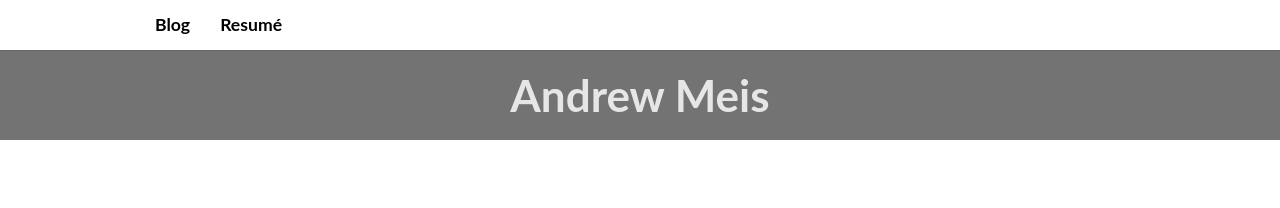
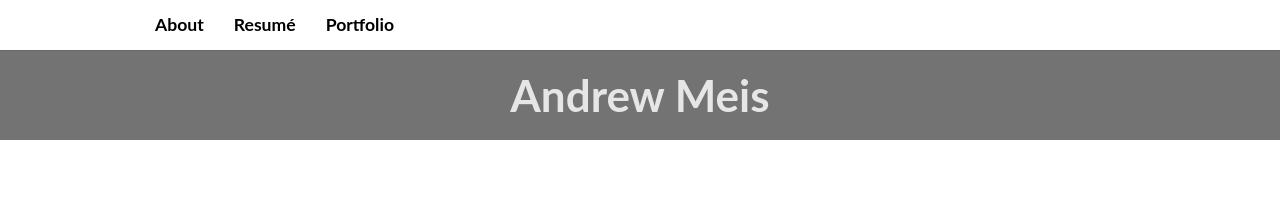
Before and after one commit to meisandrew/meisandrew.github.io, a Jekyll site: the page built from index.html, in a window 1280 px wide. Shown: the top 208 px of the page. Built offline with Jekyll 4.4.1, drawn with Linux system fonts in a browser that asks for light colours; some web fonts are replaced.

Commit message:
portfolio

```diff
--- a/_includes/header.html
+++ b/_includes/header.html
@@ -5,8 +5,9 @@
 				<!--{% for page in site.pages %} {% if page.title %}
 				<li><a href="{{ page.url | prepend: site.baseurl }}">{{ page.title }}</a></li>
 				{% endif %} {% endfor %}-->
-				<li><a href="{{ "/blog" | prepend: site.baseurl }}">Blog</a></li>
+				<li><a href="{{ "/blog" | prepend: site.baseurl }}">About</a></li>
 				<li><a href="{{ "/resume" | prepend: site.baseurl }}">Resumé</a></li>
+				<li><a href="{{ "/portfolio" | prepend: site.baseurl }}">Portfolio</a></li>
 			</ul>
 			</li>
 			</ul>
```
